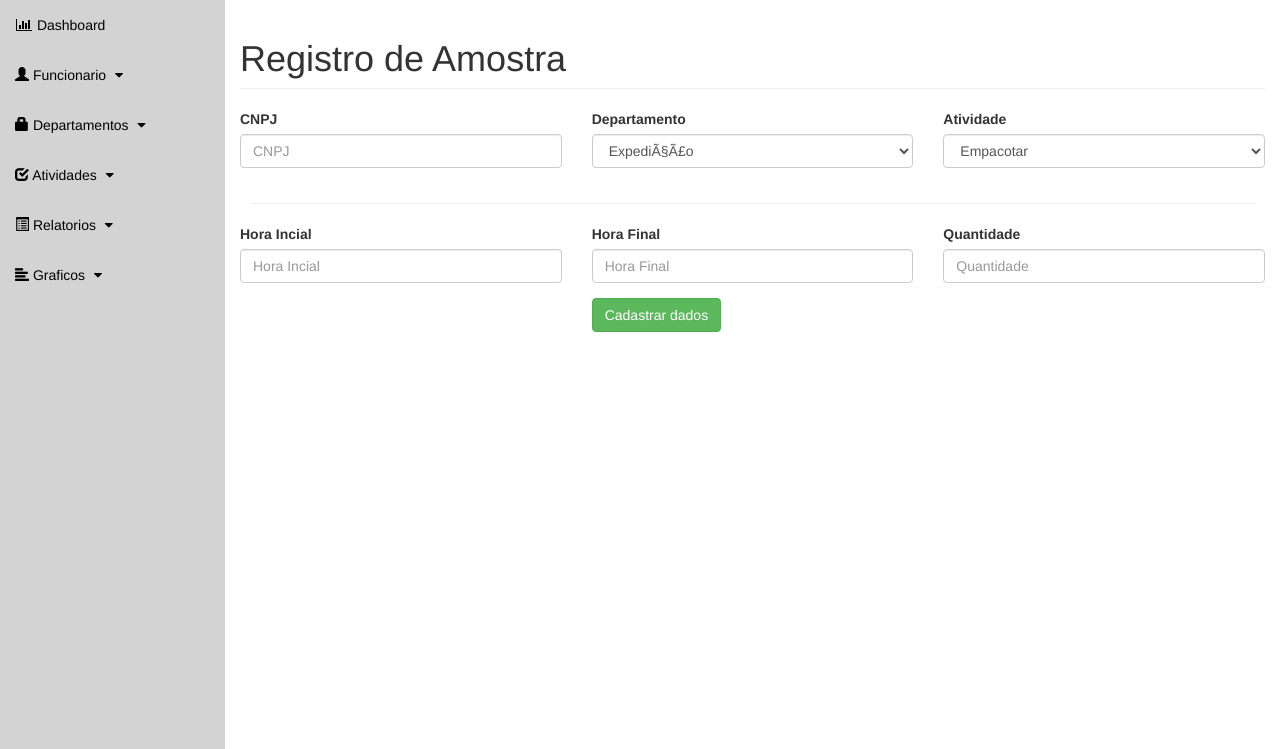
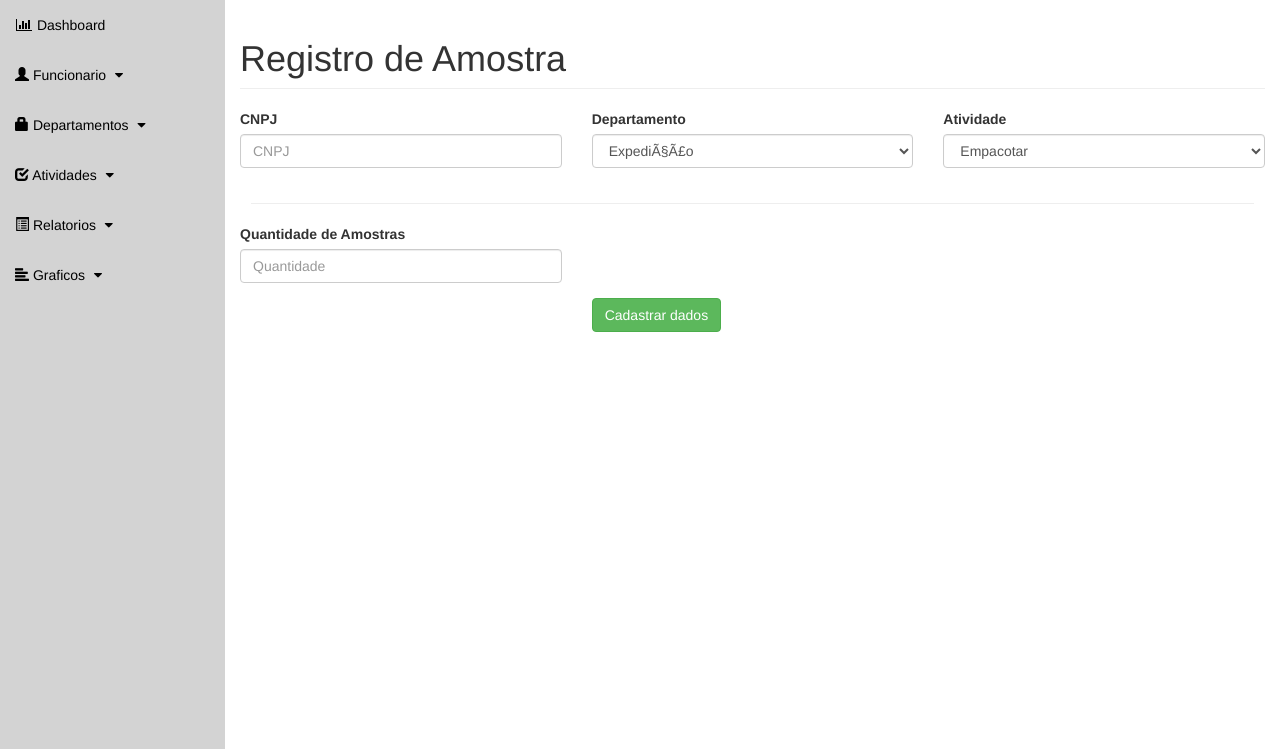
Before and after one commit to marcosni1108/TCC_Kairos, a PHP site: page /paginas/amostra/cadastroAmostra.php in a window 1280 px wide. Shown: the part 51-800 px from the top of the page. Run offline with PHP 8.4, Linux system fonts and the light colour scheme; the visitor is signed in with stand-in values (Sample User, id 1); data comes from the database, SQL or seed files in the repository; grey boxes labelled with a size stand in for pictures from a placeholder-image service; some libraries are stand-ins or nearby versions.

Commit message:
Combos Dinamicos

```diff
--- a/paginas/amostra/cadastroAmostra.php
+++ b/paginas/amostra/cadastroAmostra.php
@@ -75,15 +75,7 @@
                         <div class="row"><hr width=95%></div>
                         <div class="row">
                             <div class="form-group col-lg-4">
-                                <label for="hora_inicial">Hora Incial</label>
-                                <input type="text" class="form-control" name="hora_inicial"  id="hora_inicial" placeholder="Hora Incial" required>
-                            </div>
-                            <div class="form-group col-lg-4">
-                                <label for="hora_final">Hora Final</label>
-                                <input type="text" class="form-control" name="hora_final" id="hora_final" placeholder="Hora Final" required>
-                            </div>
-                            <div class="form-group col-lg-4">
-                                <label for="quantidade">Quantidade</label>
+                                <label for="quantidade">Quantidade de Amostras</label>
                                 <input type="text" class="form-control" name="quantidade" id="quantidade" placeholder="Quantidade" required>
                             </div>
                         </div>
```
